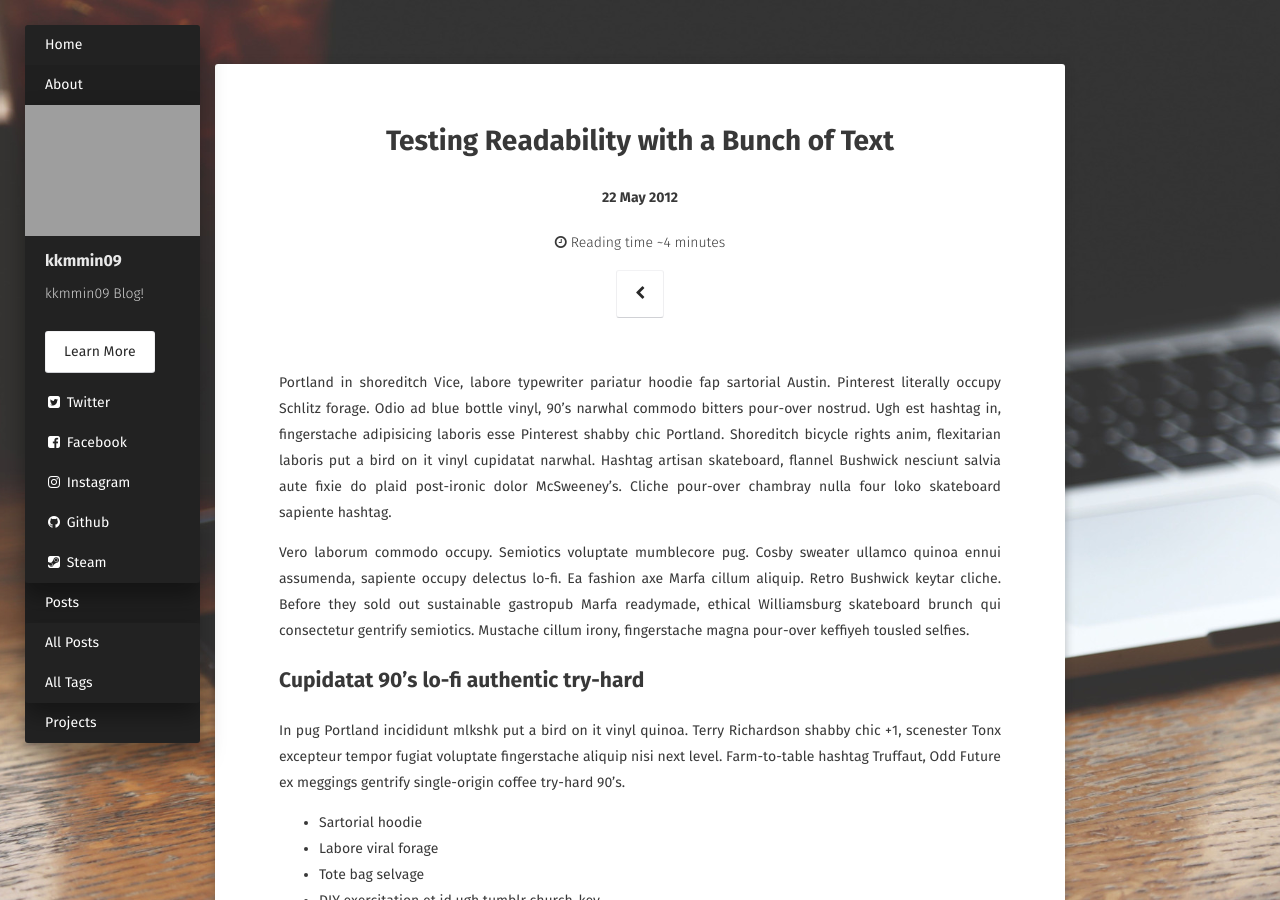
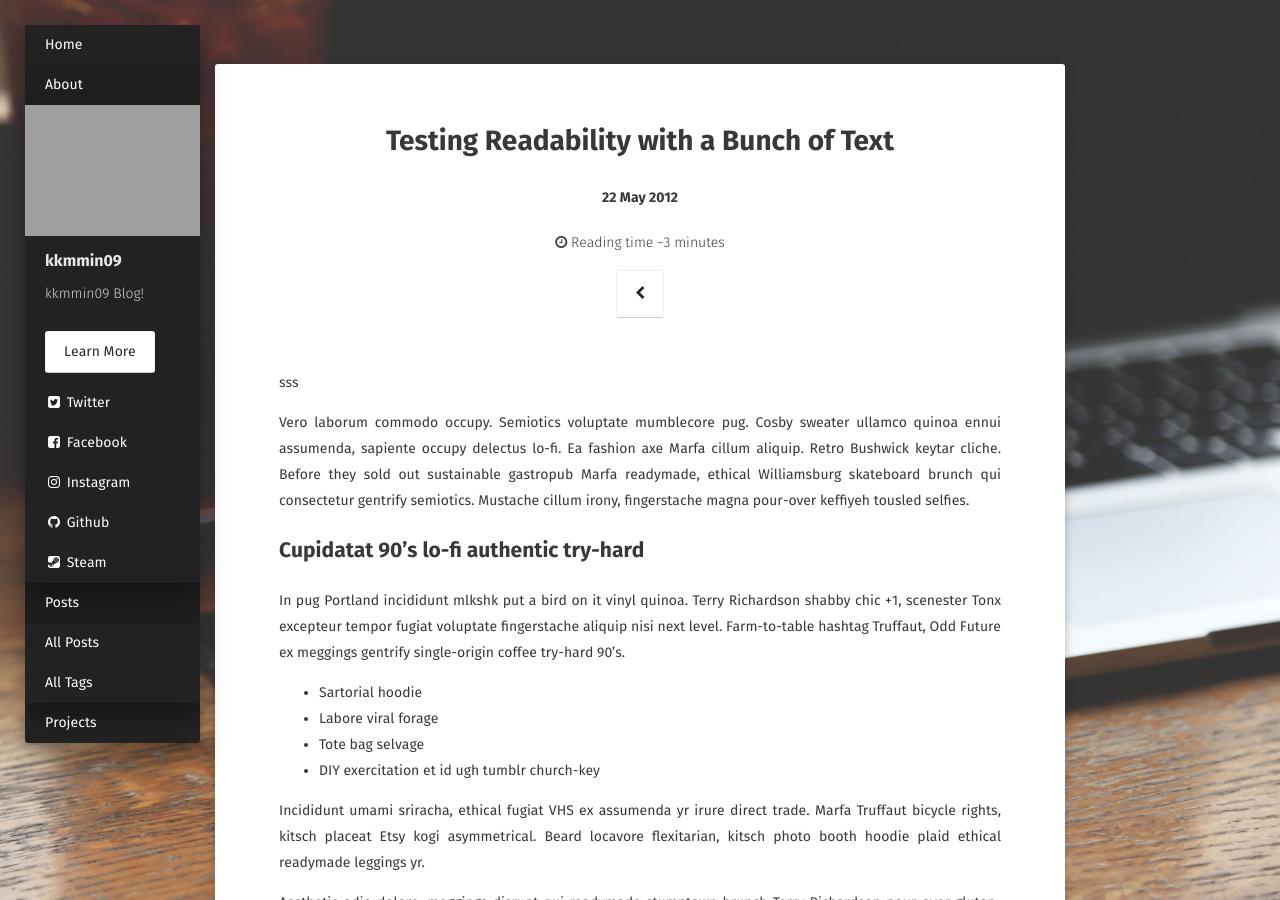
Before and after one commit to kkmmin09/kkmmin09.github.com, a Jekyll site: the page built from _posts/2012-05-22-readability-post.md, in a window 1280 px wide and 900 px high. Built offline with Jekyll 4.4.1, drawn with Linux system fonts in a browser that asks for light colours; some web fonts are replaced; comment, search, counter and statistics services are not loaded.

Commit message:
Update 2012-05-22-readability-post.md

```diff
--- a/_posts/2012-05-22-readability-post.md
+++ b/_posts/2012-05-22-readability-post.md
@@ -7,7 +7,7 @@ tags: [sample post, readability, test]
 comments: true
 ---
 
-Portland in shoreditch Vice, labore typewriter pariatur hoodie fap sartorial Austin. Pinterest literally occupy Schlitz forage. Odio ad blue bottle vinyl, 90's narwhal commodo bitters pour-over nostrud. Ugh est hashtag in, fingerstache adipisicing laboris esse Pinterest shabby chic Portland. Shoreditch bicycle rights anim, flexitarian laboris put a bird on it vinyl cupidatat narwhal. Hashtag artisan skateboard, flannel Bushwick nesciunt salvia aute fixie do plaid post-ironic dolor McSweeney's. Cliche pour-over chambray nulla four loko skateboard sapiente hashtag.
+sss
 
 Vero laborum commodo occupy. Semiotics voluptate mumblecore pug. Cosby sweater ullamco quinoa ennui assumenda, sapiente occupy delectus lo-fi. Ea fashion axe Marfa cillum aliquip. Retro Bushwick keytar cliche. Before they sold out sustainable gastropub Marfa readymade, ethical Williamsburg skateboard brunch qui consectetur gentrify semiotics. Mustache cillum irony, fingerstache magna pour-over keffiyeh tousled selfies.
 
```
